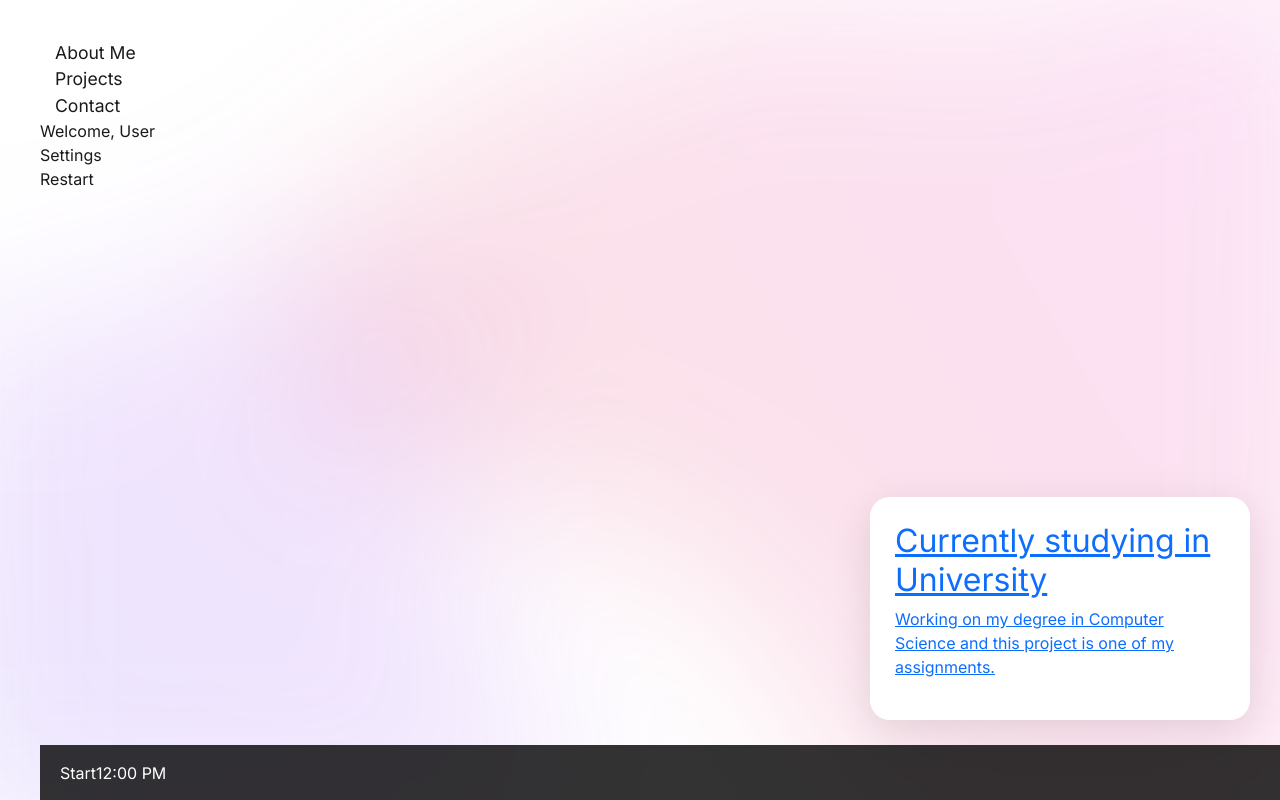
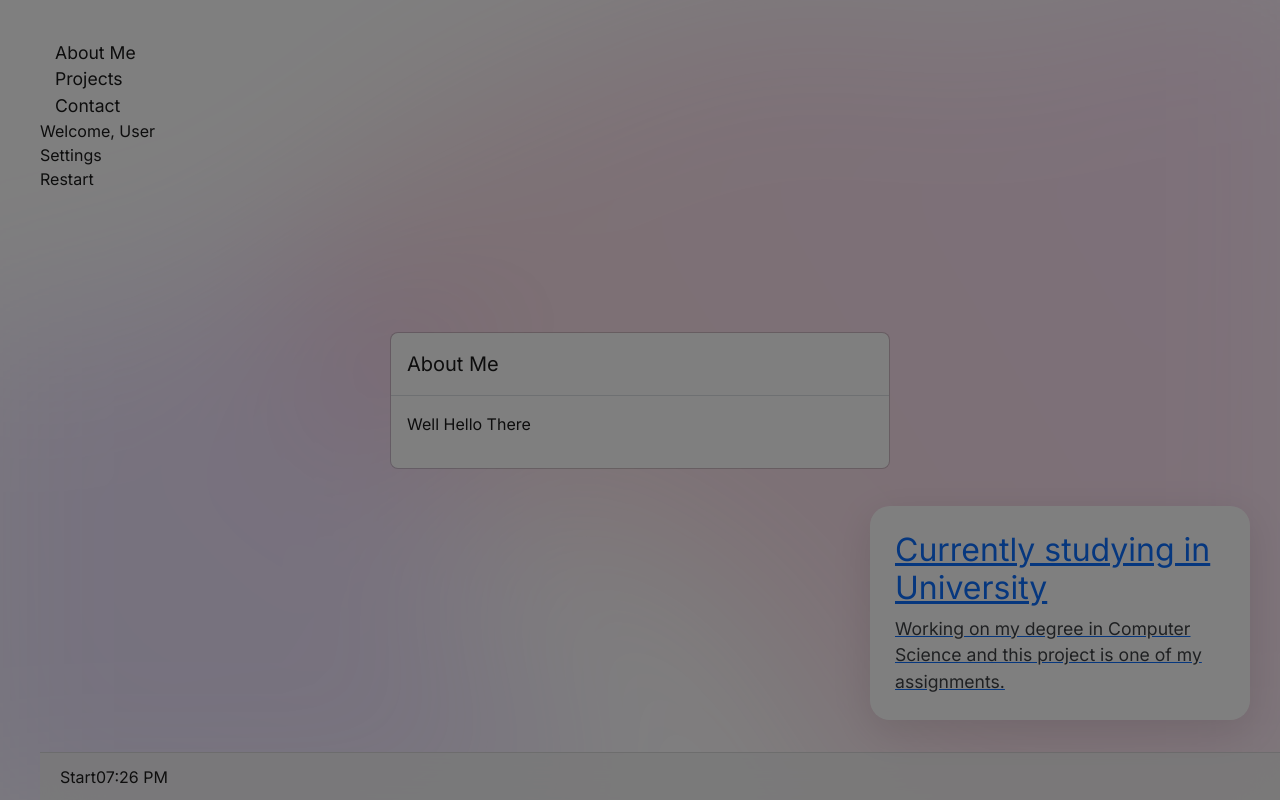
Before and after one commit to lunar-potato/bootstrap_portfolio, a website: page index.html in a window 1280 px wide. Both pictures are taken after a click on the element "About Me". Drawn offline with nearby package versions, Linux system fonts and the light colour scheme.

Commit message:
Added JS, need fixing still

```diff
--- a/index.html
+++ b/index.html
@@ -103,6 +103,7 @@
     <script src="https://cdn.jsdelivr.net/npm/bootstrap@5.3.8/dist/js/bootstrap.min.js"
       integrity="sha384-G/EV+4j2dNv+tEPo3++6LCgdCROaejBqfUeNjuKAiuXbjrxilcCdDz6ZAVfHWe1Y"
       crossorigin="anonymous"></script>
+    <script src="./main.js"></script>
 </body>
 
 </html>
--- a/main.js
+++ b/main.js
@@ -0,0 +1,24 @@
+function openModal(id) {
+    const myModal = new bootstrap.Modal(document.getElementById(id));
+    myModal.show();
+}
+
+function updateClock() {
+    const clock = document.getElementById('clock');
+    const now = new Date();
+    clock.textContent = now.toLocaleTimeString([], { hour: '2-digit', minute: '2-digit' });
+}
+setInterval(updateClock, 1000);
+updateClock();
+
+const startBtn = document.getElementById('startBtn');
+const startMenu = document.getElementById('startMenu');
+
+startBtn.addEventListener('click', (e) => {
+    e.stopPropagation();
+    startMenu.classList.toggle('active');
+});
+
+document.addEventListener('click', () => {
+    startMenu.classList.remove('active');
+});
--- a/styles/style.css
+++ b/styles/style.css
@@ -63,19 +63,21 @@ body, html {
     z-index: 1000;
 }
 
-.box h3 { color: #1a1a1a; font-size: 1.5rem; font-weight: 500; } !important
+.box h3 { color: #1a1a1a; font-size: 1.5rem; font-weight: 500; }
 .box p { color: #3e4144; font-size: 1.1rem; margin: 0; }
 
 .taskbar {
     position: fixed;
     bottom: 0;
     width: 100%;
-    height: 55px;
-    background: rgba(0, 0, 0, 0.8);
-    backdrop-filter: blur(10px);
+    height: 48px;
+    background: rgba(243, 243, 243, 0.85);
+    backdrop-filter: blur(30px) saturate(125%);
     display: flex;
     align-items: center;
-    padding-left: 20px;
-    color: white;
-    z-index: 2000;
+    padding: 0 20px;
+    color: #1c1c1c;
+    z-index: 1000;
+    border-top: 1px solid rgba(0, 0, 0, 0.1);
+    transition: backgroun 0.3s ease;
 }
```
